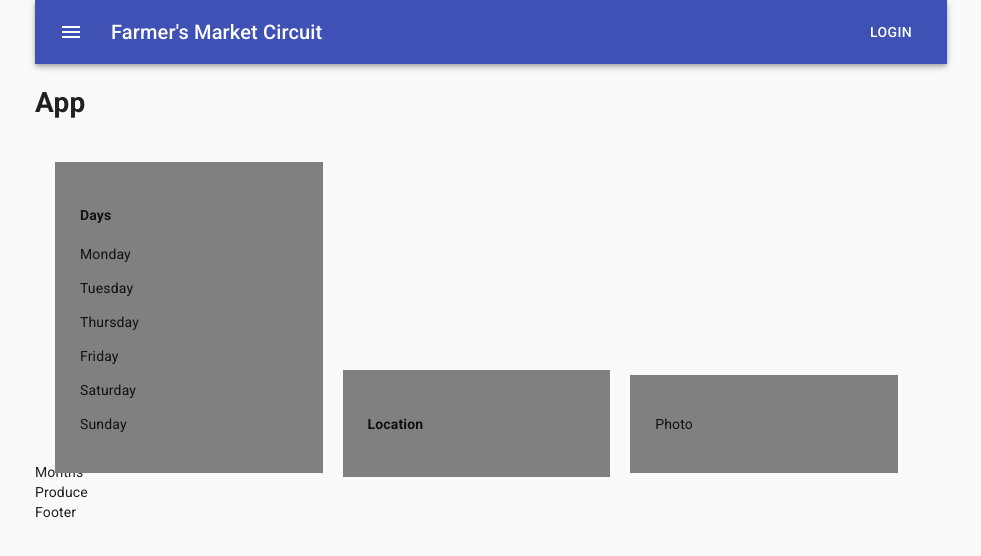
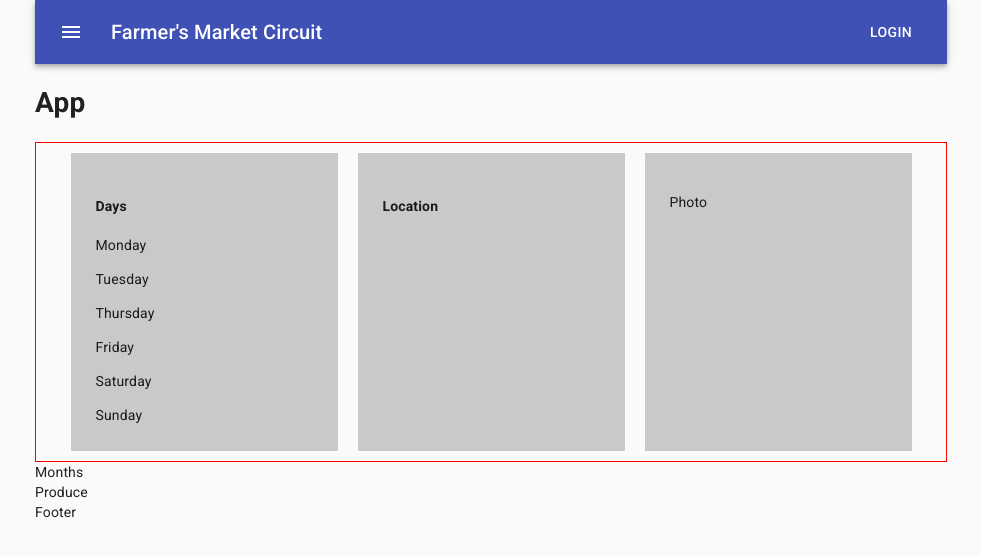
Before and after one commit to dustatron/farmers-market, a React (Create React App) app: page / in a window 1280 px wide. Shown: the top 556 px of the page, without its empty margins (149-1130 px from the left). Built offline with nearby package versions, Linux system fonts and the light colour scheme.

Commit message:
style
co-authored-by: dusty mccord <dustymccord@gmail.com>
Co-authored-by: Zakkrey Short <zakkreyjshort@gmail.com>

```diff
--- a/src/components/Days/Days.css
+++ b/src/components/Days/Days.css
@@ -2,13 +2,16 @@
   width: 100%;
   height: 20rem;
   position: relative;
+  display: flex;
+  justify-content: center;
   padding: 10px;
+  border: 1px solid red;
 }
 
 .days-row {
-  margin: 10px;
+  margin: 0px 10px;
   padding: 25px;
   width: 30%;
   display: inline-block;
-  background-color: grey;
+  background-color: rgb(201, 201, 201);
 }
--- a/src/components/Days/Locations.js
+++ b/src/components/Days/Locations.js
@@ -1,4 +1,5 @@
 import React from "react";
+import marketSchedule from 'MarketSchedule';
 
 function Location() {
   return (
```
